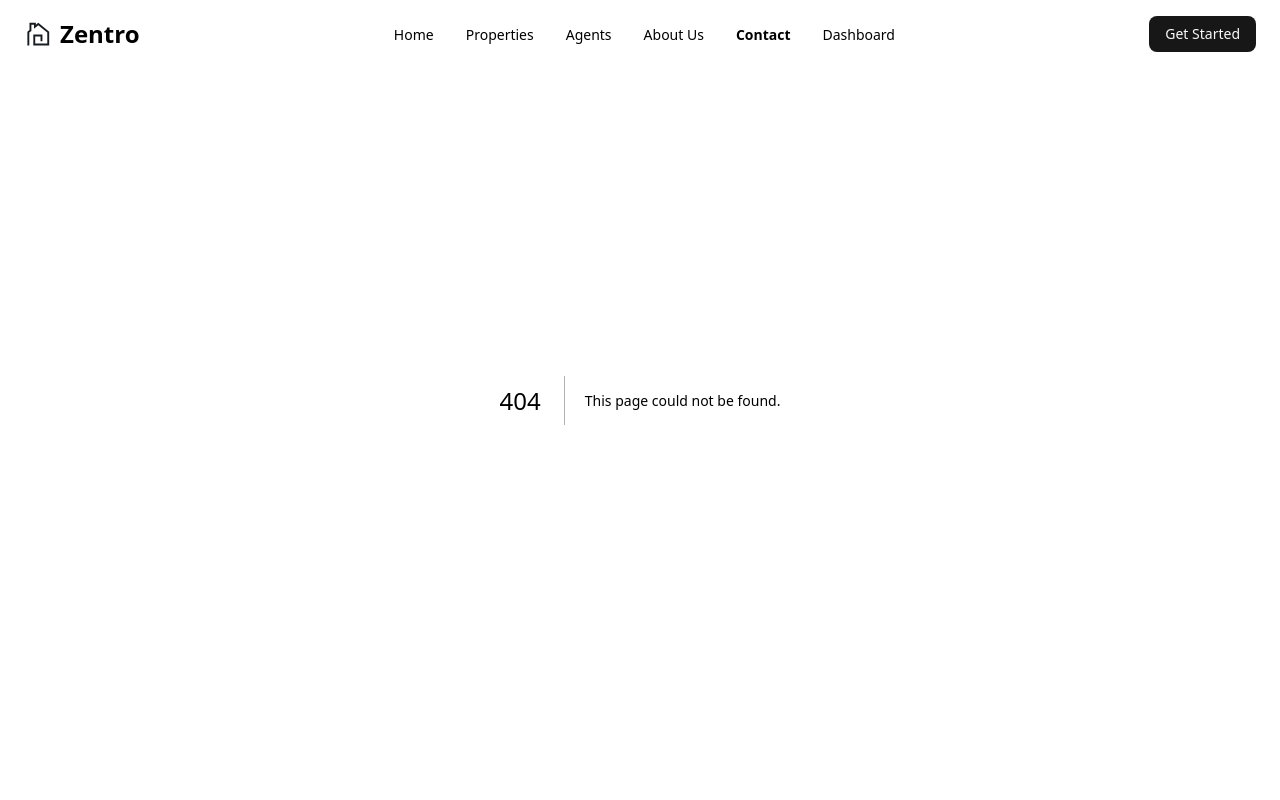
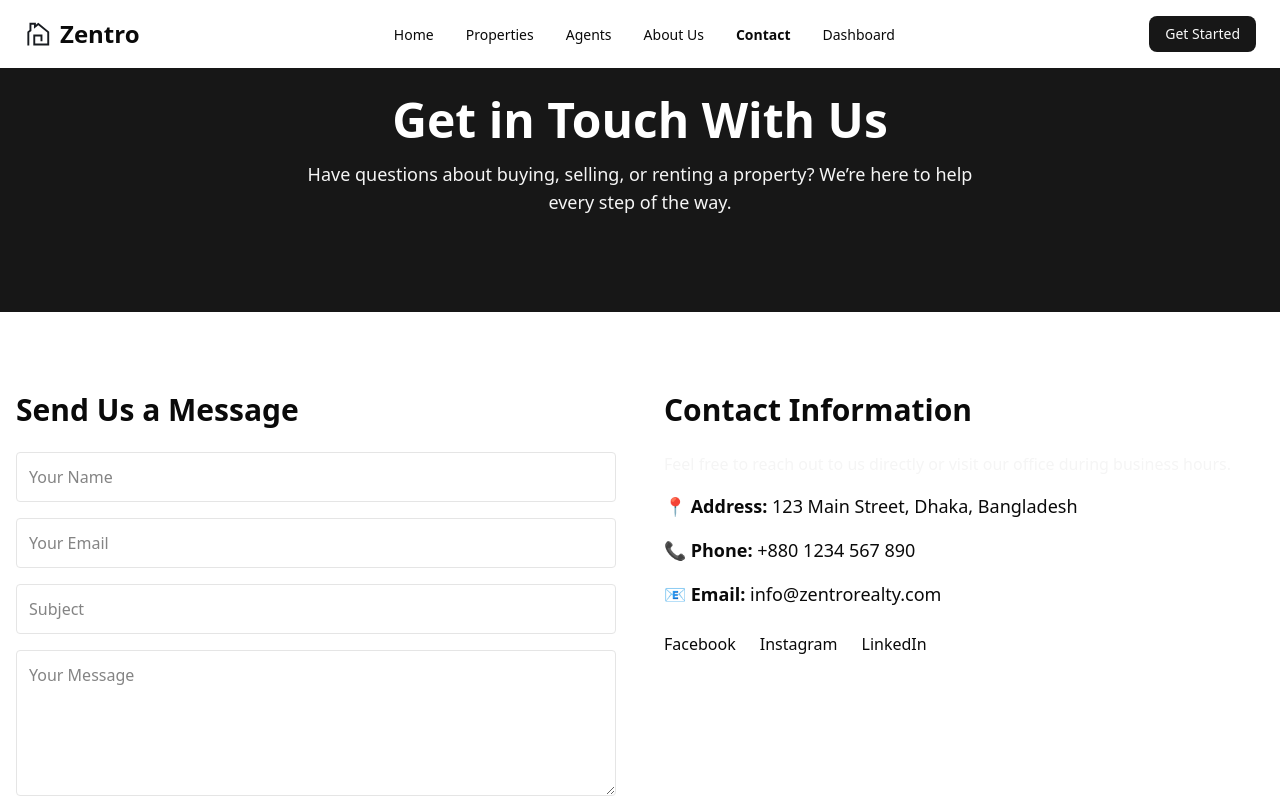
Before and after one commit to ArunRoy404/zentro-client, a Next.js app: page /contact in a window 1280 px wide. Before the commit this address had no page. Shown: the top 800 px of the page. Built offline with nearby package versions, Linux system fonts and the light colour scheme.

Commit message:
feat: Contact Page added

```diff
--- a/src/app/(auth)/registration/page.js
+++ b/src/app/(auth)/registration/page.js
@@ -1,4 +1,4 @@
-import RegistrationPage from '@/page/RegistrationPage';
+import RegistrationPage from "@/page/RegistrationPage";
 
-const page = () => <RegistrationPage/>
+const page = () => <RegistrationPage />;
 export default page;
--- a/src/app/(auth)/signin/page.js
+++ b/src/app/(auth)/signin/page.js
@@ -1,4 +1,4 @@
-import SigninPage from '@/page/SigninPage';
+import SigninPage from "@/page/SigninPage";
 
-const page = () => <SigninPage/>
+const page = () => <SigninPage />;
 export default page;
--- /dev/null
+++ b/src/app/contact/page.jsx
@@ -0,0 +1,6 @@
+import ContactPage from "@/page/ContactPage";
+import React from "react";
+
+const page = () => <ContactPage />;
+
+export default page;
--- a/src/app/page.js
+++ b/src/app/page.js
@@ -1,5 +1,5 @@
-import HomePage from '@/page/HomePage';
+import HomePage from "@/page/HomePage";
 
-const page = () => <HomePage/>
+const page = () => <HomePage />;
 
 export default page;
--- /dev/null
+++ b/src/components/contact/ContactBanner.jsx
@@ -0,0 +1,9 @@
+import React from 'react'
+
+const ContactBanner = () => {
+  return (
+    <div>ContactBanner</div>
+  )
+}
+
+export default ContactBanner
--- /dev/null
+++ b/src/page/ContactPage.jsx
@@ -0,0 +1,159 @@
+"use client";
+
+import { useState } from "react";
+
+export default function ContactPage() {
+  const [form, setForm] = useState({
+    name: "",
+    email: "",
+    subject: "",
+    message: "",
+  });
+
+  const handleChange = (e) => {
+    setForm({ ...form, [e.target.name]: e.target.value });
+  };
+
+  const handleSubmit = (e) => {
+    e.preventDefault();
+    // 🔥 এখানে তোমার backend API কল করতে পারো
+    console.log("Form Submitted:", form);
+    alert("Message sent successfully!");
+    setForm({ name: "", email: "", subject: "", message: "" });
+  };
+
+  return (
+    <main className="min-h-screen">
+      {/* Hero Section */}
+      <section className="py-24 bg-[var(--primary)] text-white text-center">
+        <div className="container mx-auto px-4">
+          <h1 className="text-4xl md:text-5xl font-bold mb-4">
+            Get in Touch With Us
+          </h1>
+          <p className="text-lg max-w-2xl mx-auto text-[var(--secondary)]">
+            Have questions about buying, selling, or renting a property? We’re
+            here to help every step of the way.
+          </p>
+        </div>
+      </section>
+
+      {/* Contact Form + Info */}
+      <section className="py-20 bg-[var(--background)]">
+        <div className="container mx-auto px-4 grid md:grid-cols-2 gap-12">
+          {/* Form */}
+          <div>
+            <h2 className="text-3xl font-semibold mb-6">Send Us a Message</h2>
+            <form onSubmit={handleSubmit} className="space-y-4">
+              <input
+                type="text"
+                name="name"
+                value={form.name}
+                onChange={handleChange}
+                placeholder="Your Name"
+                required
+                className="w-full p-3 border rounded outline-none focus:ring-2 focus:ring-[var(--primary)]"
+              />
+              <input
+                type="email"
+                name="email"
+                value={form.email}
+                onChange={handleChange}
+                placeholder="Your Email"
+                required
+                className="w-full p-3 border rounded outline-none focus:ring-2 focus:ring-[var(--primary)]"
+              />
+              <input
+                type="text"
+                name="subject"
+                value={form.subject}
+                onChange={handleChange}
+                placeholder="Subject"
+                className="w-full p-3 border rounded outline-none focus:ring-2 focus:ring-[var(--primary)]"
+              />
+              <textarea
+                name="message"
+                value={form.message}
+                onChange={handleChange}
+                rows="5"
+                placeholder="Your Message"
+                required
+                className="w-full p-3 border rounded outline-none focus:ring-2 focus:ring-[var(--primary)]"
+              ></textarea>
+
+              <button
+                type="submit"
+                className="bg-[var(--primary)] text-white px-6 py-3 rounded hover:opacity-90 transition"
+              >
+                Send Message
+              </button>
+            </form>
+          </div>
+
+          {/* Contact Info */}
+          <div>
+            <h2 className="text-3xl font-semibold mb-6">Contact Information</h2>
+            <p className="mb-4 text-[var(--secondary)]">
+              Feel free to reach out to us directly or visit our office during
+              business hours.
+            </p>
+
+            <ul className="space-y-4 text-lg">
+              <li>
+                <strong>📍 Address:</strong> 123 Main Street, Dhaka, Bangladesh
+              </li>
+              <li>
+                <strong>📞 Phone:</strong> +880 1234 567 890
+              </li>
+              <li>
+                <strong>📧 Email:</strong> info@zentrorealty.com
+              </li>
+            </ul>
+
+            <div className="mt-6 flex space-x-6">
+              <a href="#" className="hover:underline">
+                Facebook
+              </a>
+              <a href="#" className="hover:underline">
+                Instagram
+              </a>
+              <a href="#" className="hover:underline">
+                LinkedIn
+              </a>
+            </div>
+          </div>
+        </div>
+      </section>
+
+      {/* Map Section */}
+      <section className="py-20">
+        <h2 className="text-3xl font-semibold text-center mb-8">
+          Find Us on the Map
+        </h2>
+        <div className="w-full h-[400px]">
+          <iframe
+            className="w-full h-full rounded shadow-[0_4px_10px_var(--shad)]"
+            src="https://www.google.com/maps/embed?pb=!1m18!1m12!1m3!1d3651.903279013007!2d90.3912!3d23.7509!2m3!1f0!2f0!3f0!3m2!1i1024!2i768!4f13.1!3m3!1m2!1s0x3755b8b3c66f8f3f%3A0x4b1d5a7b51d52b8!2sDhaka!"
+            loading="lazy"
+          ></iframe>
+        </div>
+      </section>
+
+      {/* CTA Section */}
+      <section className="py-16 bg-[var(--primary)] text-white text-center">
+        <h2 className="text-3xl font-bold mb-4">
+          Looking for Your Dream Home?
+        </h2>
+        <p className="mb-6 text-lg">
+          Contact us today and let our experts help you find the perfect
+          property.
+        </p>
+        <a
+          href="/properties"
+          className="bg-white text-[var(--primary)] px-6 py-3 rounded font-semibold hover:opacity-90 transition"
+        >
+          Browse Properties
+        </a>
+      </section>
+    </main>
+  );
+}
```
